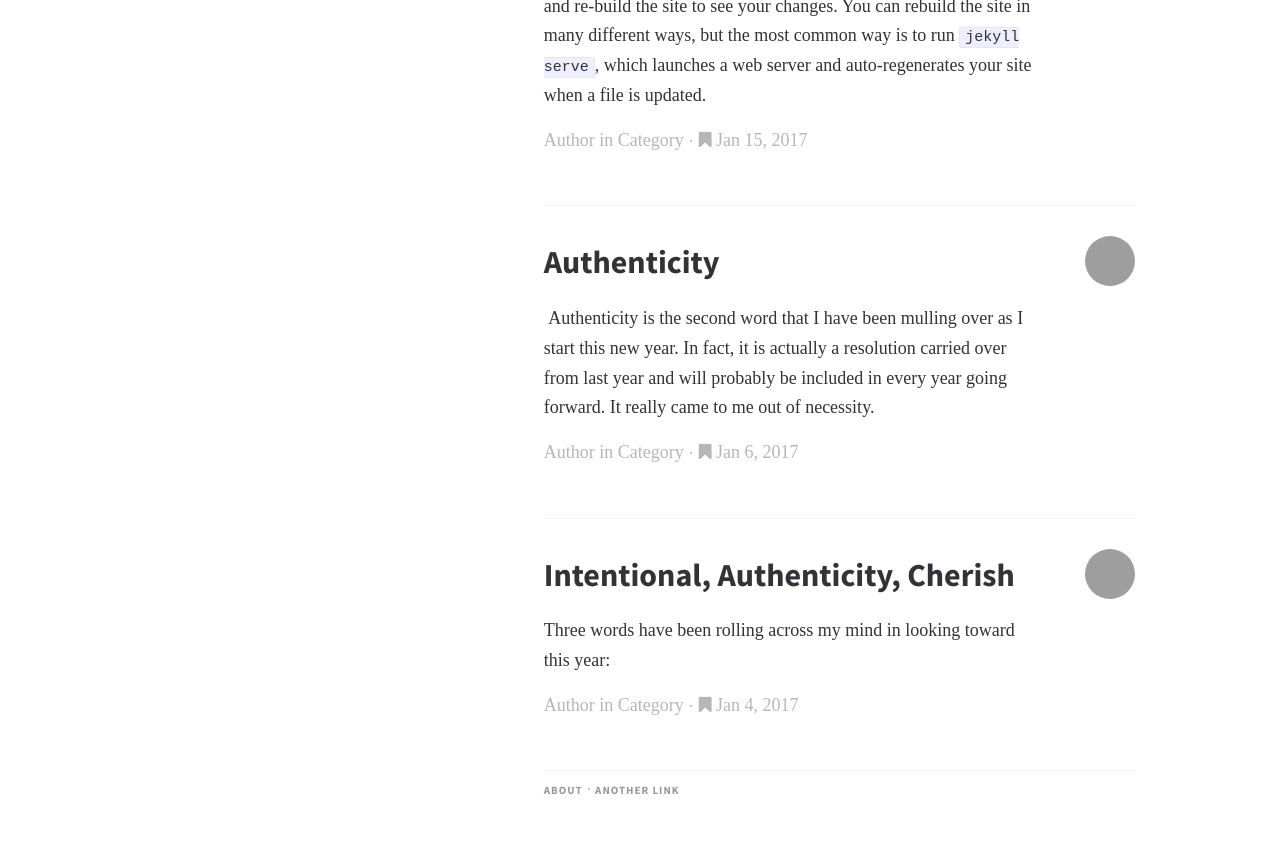
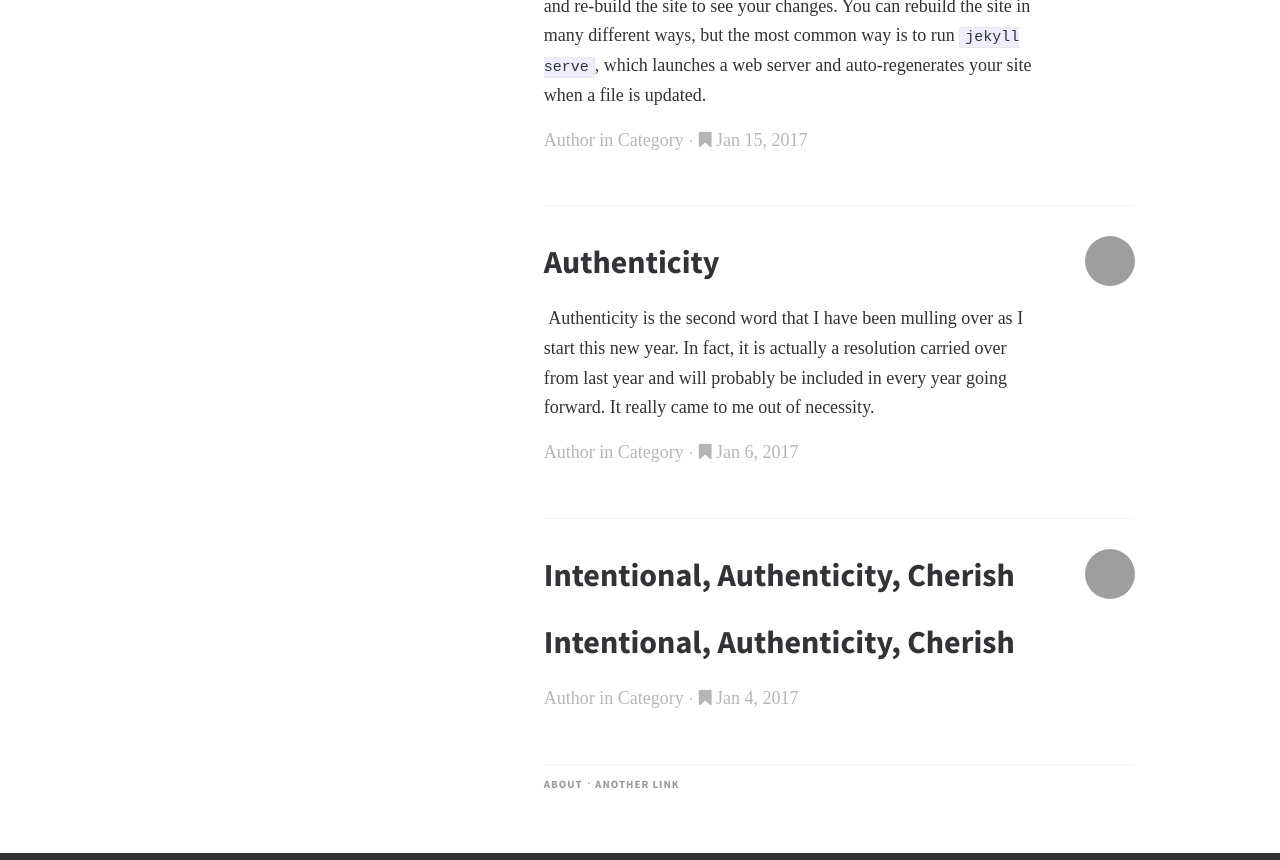
Before and after one commit to bethanyweaver/bethanyweaver.github.io, a Jekyll site: the page built from index.md, in a window 1280 px wide and 900 px high, scrolled down 864 px, cut to the strip 40-900 px from the top of the window. Built offline with Jekyll 4.4.1, drawn with Linux system fonts in a browser that asks for light colours; nearby versions of some CDN libraries; some web fonts are replaced; some of the changed lines change nothing that is shown; grey boxes are pictures that could not be loaded.

Commit message:
Update from Forestry.io - 2017-01-17-intentional-authenticity-cherish.md

```diff
--- a/_posts/2017-01-17-intentional-authenticity-cherish.md
+++ b/_posts/2017-01-17-intentional-authenticity-cherish.md
@@ -3,22 +3,41 @@
 date: '2017-01-04 00:45:00'
 layout: post
 ---
+# Intentional, Authenticity, Cherish
+
 Three words have been rolling across my mind in looking toward this year:
 
 1. Intentional
 2. Authenticity
 3. Cherish
+
 I’m going to dedicate a post to each word so let’s start with the big one.
 
 Intentionality is my favorite way to describe new year’s resolutions and really any change that I am seeking. It first came to my periphery several years ago when I read the quote,
 
 > That was the day she made herself the promise to live more from intention and less from habit.
 
-I have so many habits I’ve picked up over the years — and not good ones — I’m messy, undisciplined (hello shoes in the center of the room), a huge spender (goodbye paycheck, I never even saw you), I’m too ::mean:: short with my husband, and I have unfinished projects strewn all over my house usually in some embarrassing, disheveled pile. Indeed I have some very bad habits … but I don’t want those to define me. I want to break out of habitual living and step into intentional living.
+I have so many habits I’ve picked up over the years — and not good ones — I’m messy, undisciplined (hello shoes in the center of the room), a huge spender (goodbye paycheck, I never even saw you), I’m too mean short with my husband, and I have unfinished projects strewn all over my house usually in some embarrassing, disheveled pile. Indeed I have some very bad habits … but I don’t want those to define me. I want to break out of habitual living and step into intentional living.
 
-I have many things I want to accomplish this year that I’m very excited about (::see Intentional Living post::). When I set goals for myself, my habit is to immediately come in and sprinkle some self-doubt all over that long list. I have no idea how to pursue something with complete abandon. My mind instantly goes to a “devil’s advocate” place. *Oh, you want to start a garden this year? What happened to that goal last year? Oh and the year before that? You killed all those beautiful strawberry seedlings and neglected those peppers until your dog ate it*. (Can you tell I’m dealing with some stuff here?) But instead of getting overwhelmed and discouraged, I am trying to take a new approach to my goals—an intentional one. For instance, when I decided I wanted to plant a garden at our new house, my mind easily named off a dozen or more things I wanted to plant — far too many for someone who is new to gardening and has no idea what she’s doing. So I asked myself, *What wold we utilize most? What would actually be doable? *Now I have a paired down list that will take less time/money to research, buy, plant, and care for.
+I have many things I want to accomplish this year that I’m very excited about (see Intentional Living post). When I set goals for myself, my habit is to immediately come in and sprinkle some self-doubt all over that long list. I have no idea how to pursue something with complete abandon. My mind instantly goes to a “devil’s advocate” place. *Oh, you want to start a garden this year? What happened to that goal last year? Oh and the year before that? You killed all those beautiful strawberry seedlings and neglected those peppers until your dog ate it*. (Can you tell I’m dealing with some stuff here?) But instead of getting overwhelmed and discouraged, I am trying to take a new approach to my goals—an intentional one. For instance, when I decided I wanted to plant a garden at our new house, my mind easily named off a dozen or more things I wanted to plant — far too many for someone who is new to gardening and has no idea what she’s doing. So I asked myself, *What wold we utilize most? What would actually be doable? *Now I have a paired down list that will take less time/money to research, buy, plant, and care for.
 I am totally questioning my standard quo of carelessly buying things, spending without cause, or heaping unfinished projects into a corner. I want to thoughtfully pursue interesting projects. I want to spend my time and money more wisely this year. I mean, we have to. As a stay at home wife/mom now, we only have Jacob’s income. I want to be a good steward of that.
-I love putting what I’m feeling on paper (or keyboard?). It’s therapeutic and steadies my hand to the plow. It allows me to slow down (because writing takes longer than thinking) and really consider what’s been tumbling around in my heart and mind. Even as I write this, doubt tries to creep in—*how are you going to do everything you’ve planned for this year? You won’t succeed, look at your track record of unfinished projects. *To those voices I don’t say, “watch me” or “I’ll prove you wrong” or worse — “you’re right, I should give up”. To that voice (and to yours if you’re feeling like-minded), I say:
+I love putting what I’m feeling on paper (or keyboard?). It’s therapeutic and steadies my hand to the plow. It allows me to slow down (because writing takes longer than thinking) and really consider what’s been tumbling around in my heart and mind. Even as I write this, doubt tries to creep in—*how are you going to do everything you’ve planned for this year? You won’t succeed, look at your track record of unfinished projects. *To those voices I don’t say, “watch me” or “I’ll prove you wrong” or worse — “you’re right, I should give up”. To that voice (and to yours if you’re feeling like-minded), I say:
 > Be still. What will be, will be but I choose to intentionally seek after the good things today. I want to increase my life and my family’s life. Even if today’s step is small it is leading me through an intentional, mighty, and authentic life.
 
 And it’s never a bad thing to throw in an amen at the end :)
+
+# Authenticity
+ Authenticity is the second word that I have been mulling over as I start this new year. In fact, it is actually a resolution carried over from last year and will probably be included in every year going forward. It really came to me out of necessity.
+I hate feeling jealous or envious of another person. It makes me feel so ungrateful for all the blessings I have in life but I have often found myself (usually while scrolling through Facebook) comparing my situation to the highlights happening with my friends, family, or peers. Each time I saw something stellar happening for a friend, a little dart of self-doubt would shoot at an area in my life — my career choices, financial situation, physical attributes, personality, confidence, inability to go on extravagant adventures like I really wanted to (yeah I see your post about swimming with dolphins in the Bahamas and traveling to third world countries to mission….okay, simmer down envy!). When you see the best part of someone’s life scrolling in front of you, it can make you seriously question your own, even if you have a wonderful life with an amazing husband and daughter and incredible passions and experiences.
+It was in this self-doubt and lack of confidence that Facebook bestowed this wonderful gift to me, an [article](http://www.mindbodygreen.com/0-14009/20-habits-of-highly-authentic-people.html) on the habits of highly authentic people. The word itself resonated deeply with me. What did it mean to be *authentic*? I started to surround myself with quotes and articles about authenticity. Here is what I have (and still discover) on my progress to authenticity:
+Living authentically means being truly you and truly vulnerable no matter what company you’re in. To me, authenticity means being content in who I am, what I have, and what I’m striving for in life. My journey is my own so I want to embrace that journey for myself and applaud and encourage you on yours. I want to be kind and sincere and confident and creative. I want to inspire authenticity in my friends and family and allow them the freedom to be themselves as imperfect as they are because I know that I am equally imperfect.
+Authenticity begets gratitude. If I’m content with who I am on my path then I don’t need to tear you down or belittle you because I envy your position or life (we’ve all done it, even if the words are never spoken aloud). This leads me to my third resolve: cherish.
+# Cherish
+The other day I heard the word cherish and it gave me one of those super cool, tickle-your-ears sort of feelings. I knew it was going to be something God would speak to me about this year. It’s not a word we hear often enough, reserved mostly for wedding vows. When we’re speaking to loved ones, we opt for words and phrases like “I’m grateful for you”, “I love you”, and “I appreciate you”. When was the last time you told someone that you *cherish *them? For me, I can’t even think of an example. Was it my wedding day? Yes, when I heard the word *cherish *, it sank deep into my soul.
+To cherish something goes beyond the surface of emotion and feeling and enters into that world of intention (can you see how interconnected my resolutions are this year?). One definition of [cherish](https://www.merriam-webster.com/dictionary/cherish) is “to keep or cultivate with care and affection.” In my life, I want to cherish my husband and daughter. I want to invest in them and to nurture them with my time, energy, thoughts, and prayers. I want to intentionally serve them and reflect on my gratitude for them. I want to hold dear the moments I have with my little newborn. Everyone keeps telling me it goes by quickly—too quickly—and I want to do everything in my power to savor these moments with her. I want to treasure my husband both as an awesome, loving partner and as a truly wonderful and capable father. I want to speak life into him and encourage him in his pursuits. I value him so much and I don’t want day-to-day life or the grumppies to get in the way of him feeling truly cherished.
+Here’s a final thought to soak our minds in today:
+> If you want something to last forever, you treat it differently. You shield it and protect it. You never abuse it. You don’t expose it to the elements. You don’t make it common or ordinary. If it ever becomes tarnished, you lovingly polish it until it gleams like new. It becomes special because you have made it so, and it grows more beautiful and precious as time goes by.
+> ― F. Burton Howard
+
+
+Cherish the treasures in your life…today.
```
